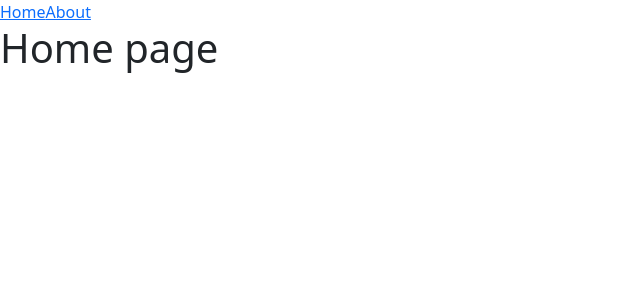
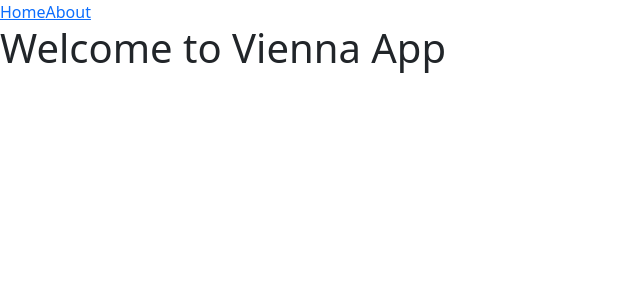
Before and after one commit to the-lee-jackson/vienna, a Vue app: page / in a window 1280 px wide. Shown: the top 300 px of the page, without its empty margins (0-640 px from the left). Built offline with nearby package versions, Linux system fonts and the light colour scheme.

Commit message:
#1 - feat: change favicon  and title of the app

```diff
--- a/index.html
+++ b/index.html
@@ -5,7 +5,7 @@
     <link rel="icon" href="/favicon.ico" />
     <link rel="stylesheet" href="/css/bootstrap.min.css" media="all">
     <meta name="viewport" content="width=device-width, initial-scale=1.0" />
-    <title>Vite App</title>
+    <title>Vienna</title>
   </head>
   <body>
     <div id="app"></div>
--- a/src/views/HomeView.vue
+++ b/src/views/HomeView.vue
@@ -1,5 +1,5 @@
 <template>
   <main>
-    <h1>Home page</h1>
+    <h1>Welcome to Vienna App</h1>
   </main>
 </template>
```
Also changed, not shown: 1 other file (tests, documents, lock files or other folders).
